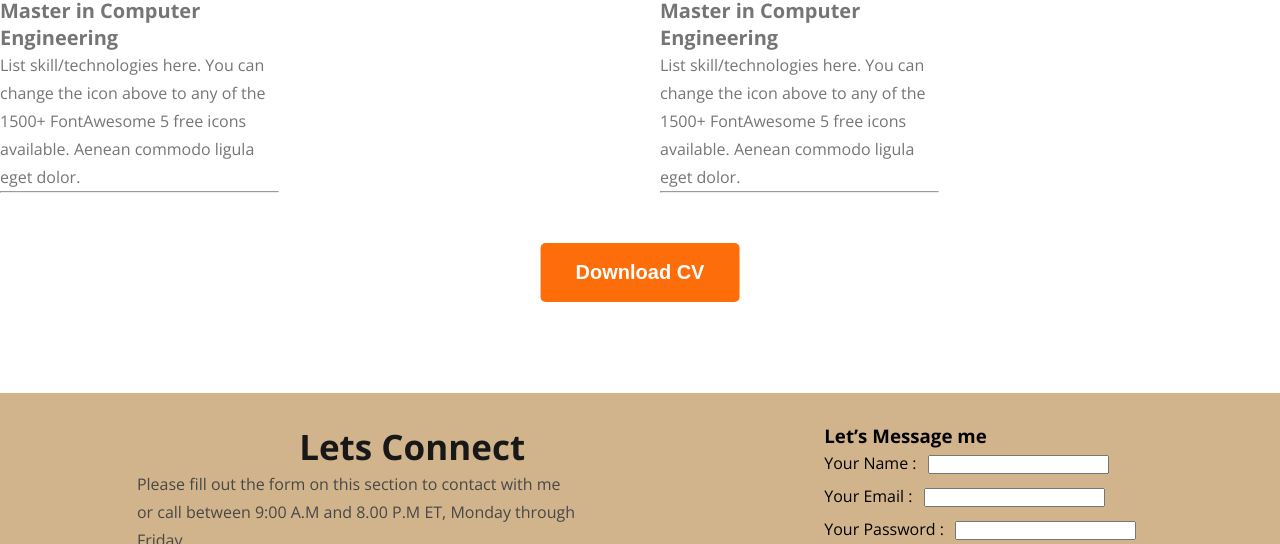
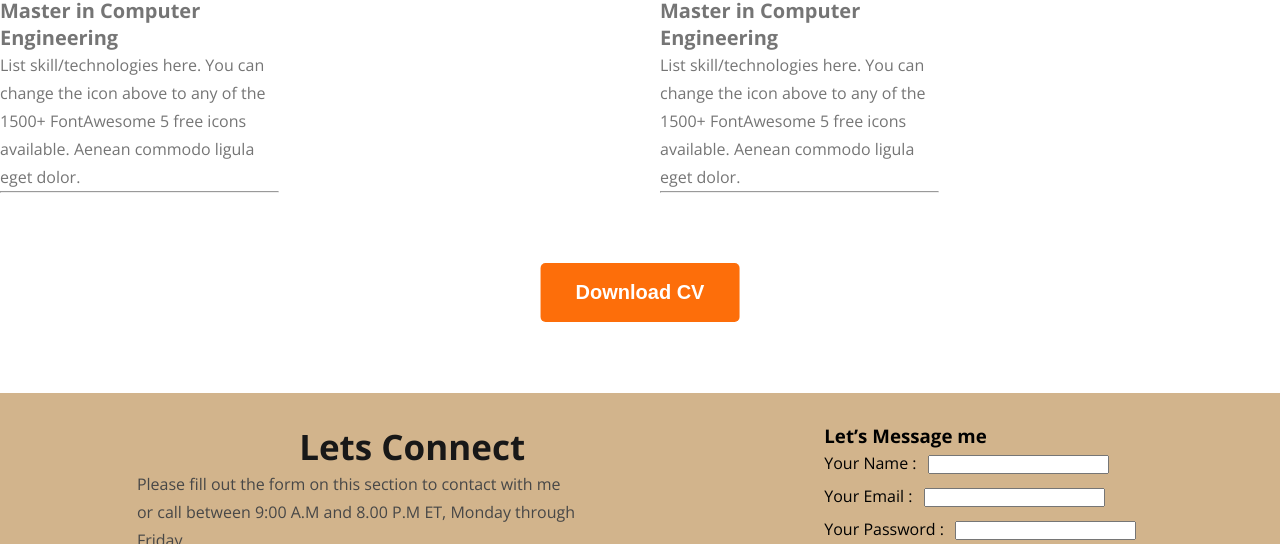
Before and after one commit to AtiqurRahmanAtik/devoloper_portfolio, a plain HTML site: page index.html in a window 1280 px wide. Shown: the part 2715-3259 px from the top of the page. Drawn offline with nearby package versions, Linux system fonts and the light colour scheme.

Commit message:
added summary button height

```diff
--- a/styles/portfolio.css
+++ b/styles/portfolio.css
@@ -300,7 +300,7 @@ line-height: 28px; /* 175% */
   color: white;
   font-size: 20px;
   font-weight: 700;
-  margin: 50px 0px;
+  margin: 70px 0px;
  position: absolute;
  left: 50%;
  transform: translate(-50%);
```
